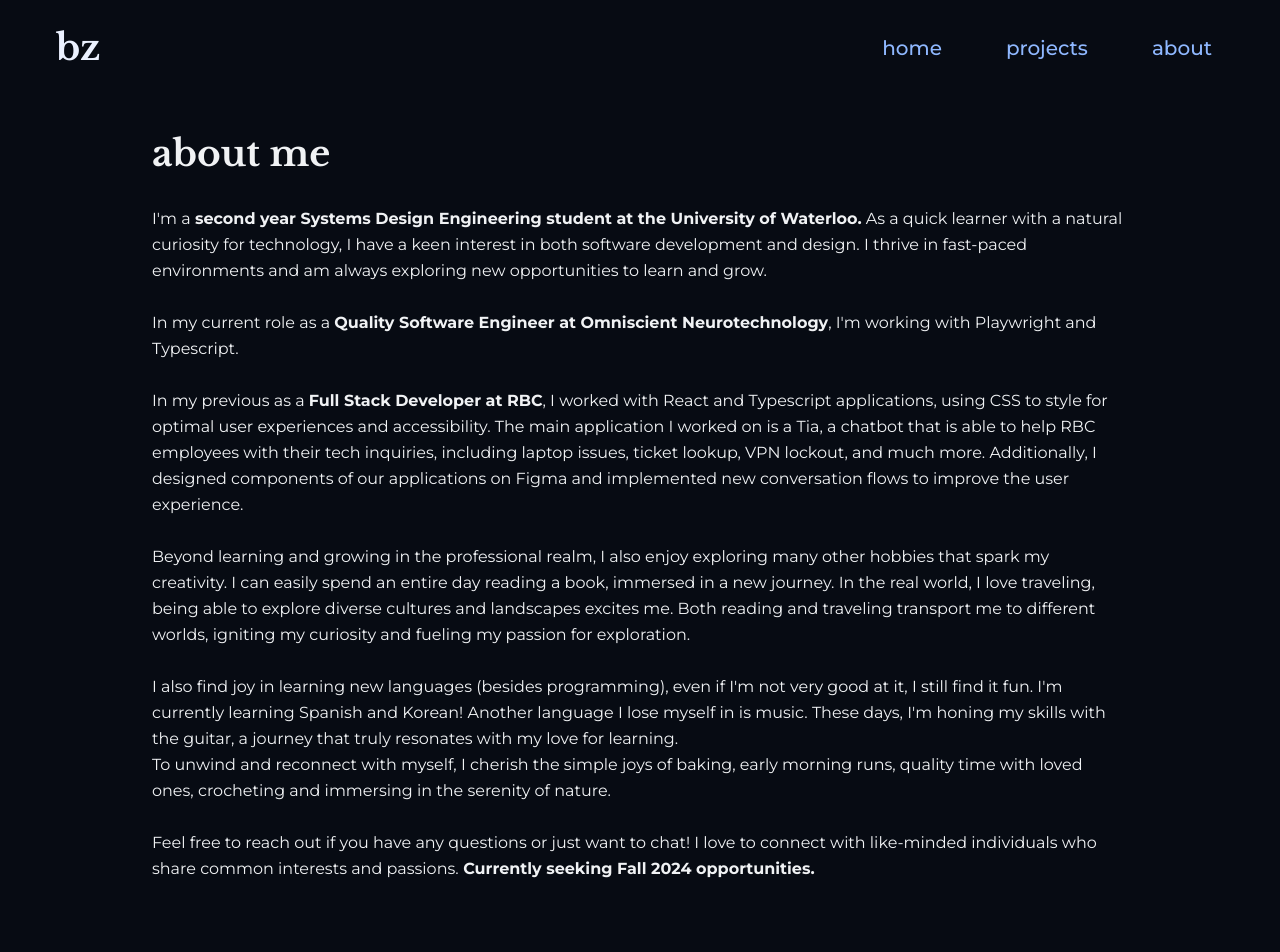
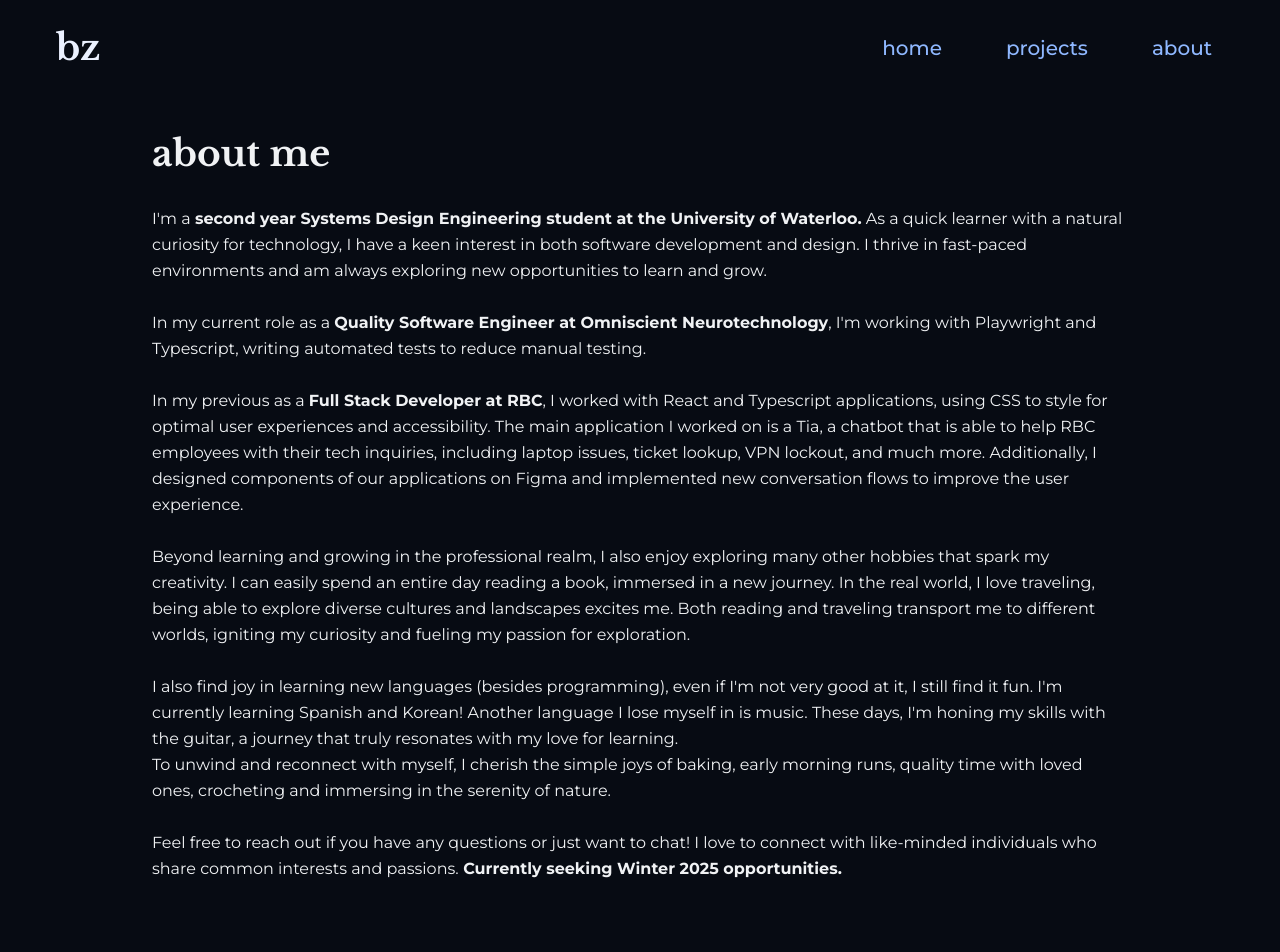
Before and after one commit to billie-zhang/portfolio-page, a React (Create React App) app: page /about in a window 1280 px wide. Shown: the top 952 px of the page. Built offline with nearby package versions, Linux system fonts and the light colour scheme; a web font is replaced by a local one.

Commit message:
update about me

```diff
--- a/src/home/About.jsx
+++ b/src/home/About.jsx
@@ -42,7 +42,8 @@ const About = () => {
           <p>
             In my current role as a{" "}
             <b>Quality Software Engineer at Omniscient Neurotechnology</b>, I'm
-            working with Playwright and Typescript.
+            working with Playwright and Typescript, writing automated tests to
+            reduce manual testing.
           </p>
 
           <br />
@@ -90,7 +91,7 @@ const About = () => {
             Feel free to reach out if you have any questions or just want to
             chat! I love to connect with like-minded individuals who share
             common interests and passions.
-            <b> Currently seeking Fall 2024 opportunities.</b>
+            <b> Currently seeking Winter 2025 opportunities.</b>
           </p>
         </div>
       </div>
```
